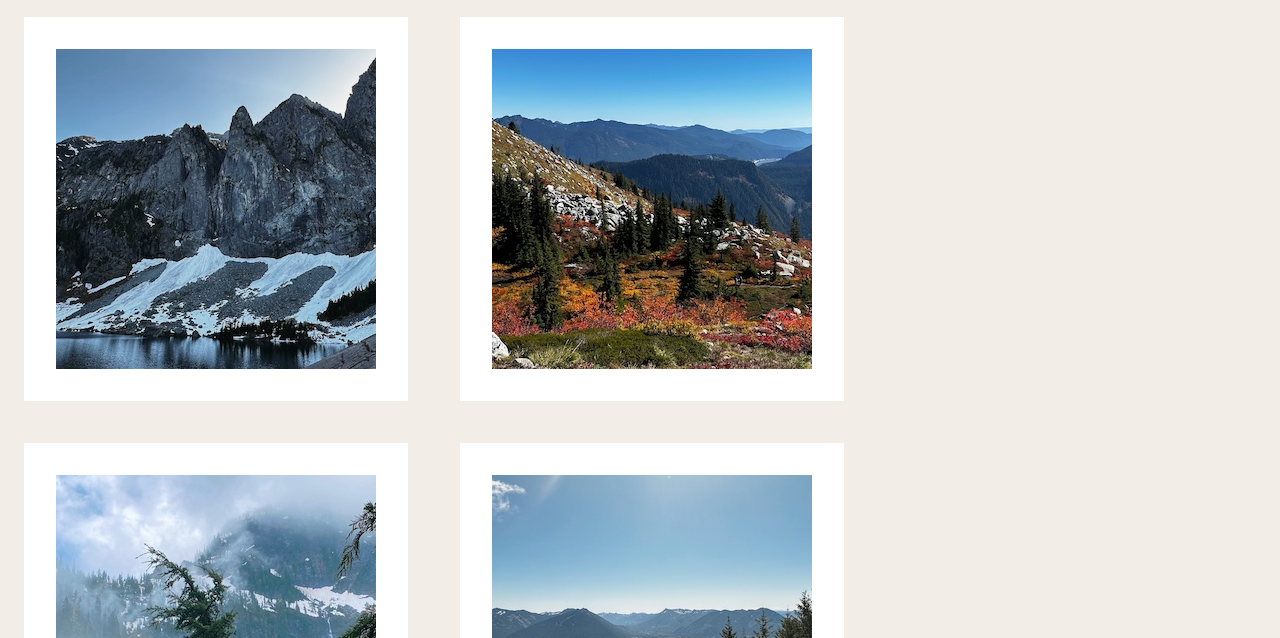
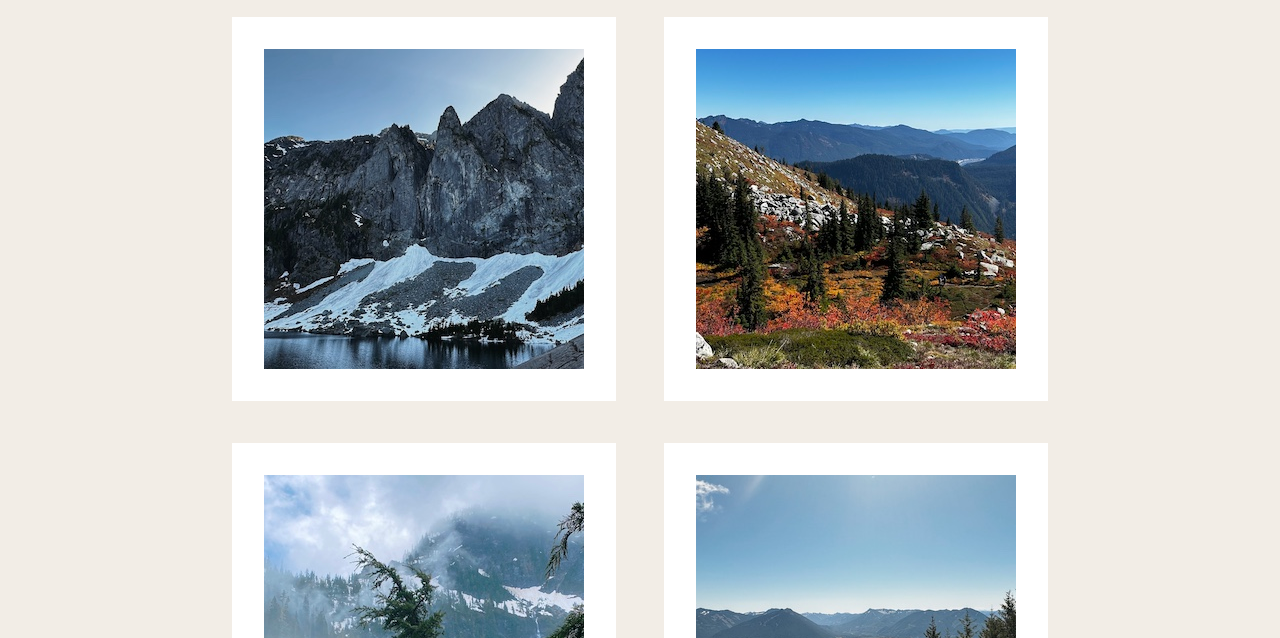
Before and after one commit to cscie12/final-project-kategorbunova, a plain HTML site: page photos.html in a window 1280 px wide. Shown: the part 162-800 px from the top of the page. Drawn offline with Linux system fonts and the light colour scheme.

Commit message:
adding flex to photo thumbnails

```diff
--- a/styles/site.css
+++ b/styles/site.css
@@ -386,11 +386,21 @@ div.allplans plans {
 
 /* Photo Gallery styles */
 
+div.slideshow-photos {
+  display: flex;
+  flex-grow: 1;
+  flex-basis: 25%;
+  flex-wrap: wrap;
+  justify-content: center;
+}
+
 div.slideshow-photos img {
     margin: 1.2rem 1.5rem;
     border: solid white 2rem;
     align-items: center;
 }
+
+
 
 /* Lessons styles */
 /*
```
